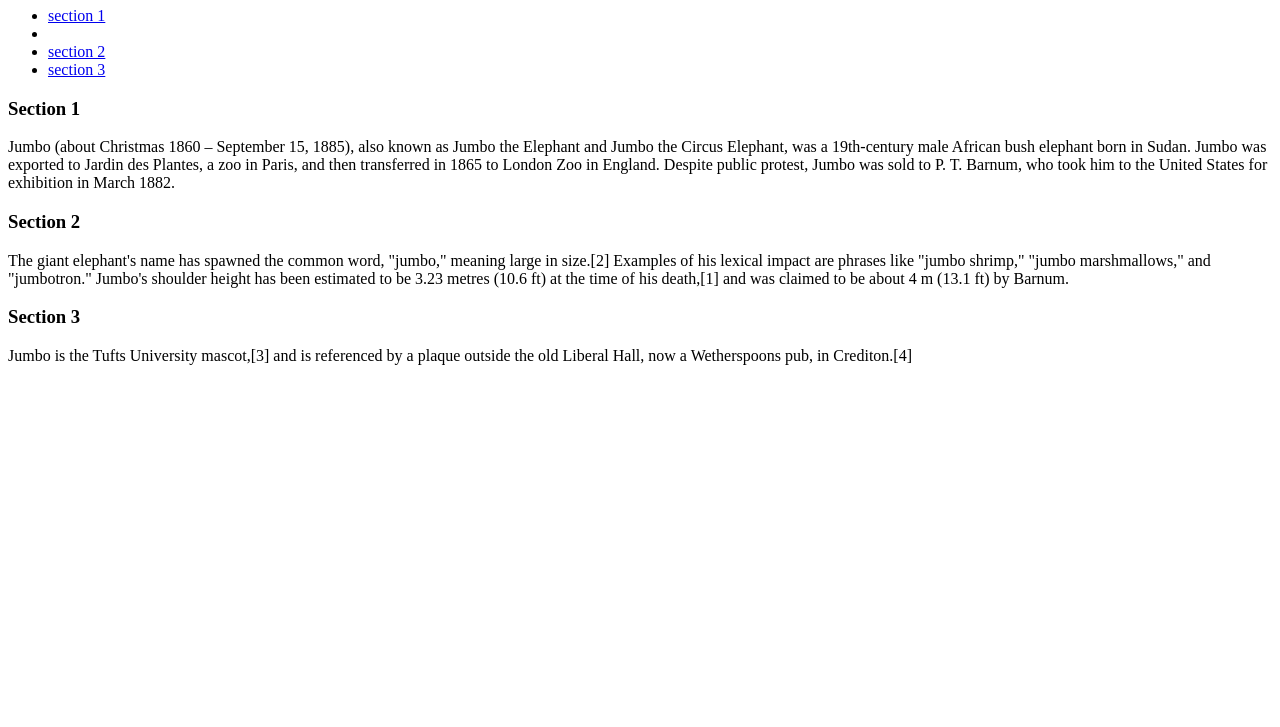
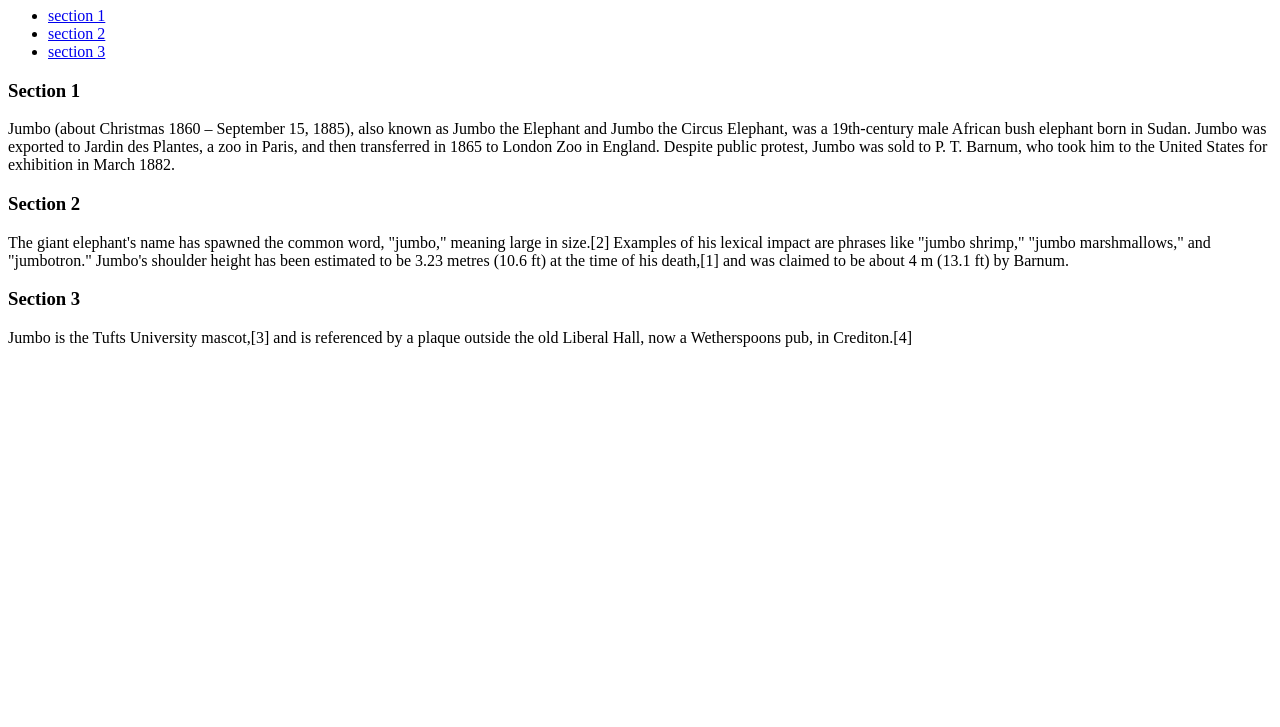
Before and after one commit to borisvmalysh/another_touchstone, a plain HTML site: page index.html in a window 1280 px wide. Shown: the part 73-800 px from the top of the page. Drawn offline with Linux system fonts and the light colour scheme.

Commit message:
Update index.html

```diff
--- a/index.html
+++ b/index.html
@@ -9,7 +9,7 @@
 <body>
   <h1>CONTENTS</h1>
   <ul>
-    <li><a href="#section1">section 1</a><li>
+    <li><a href="#section1">section 1</a></li>
     <li><a href="#section2">section 2</a></li>
     <li><a href="#section3">section 3</a></li>
   </ul>
```
